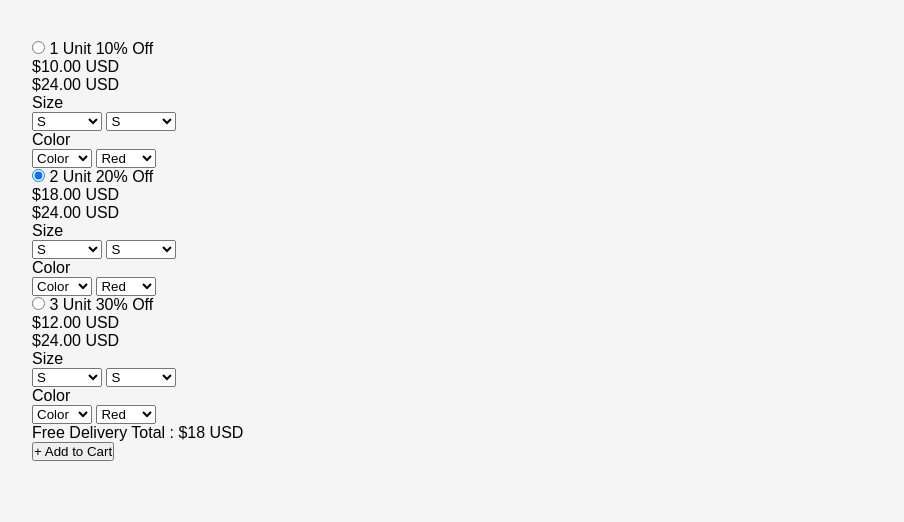
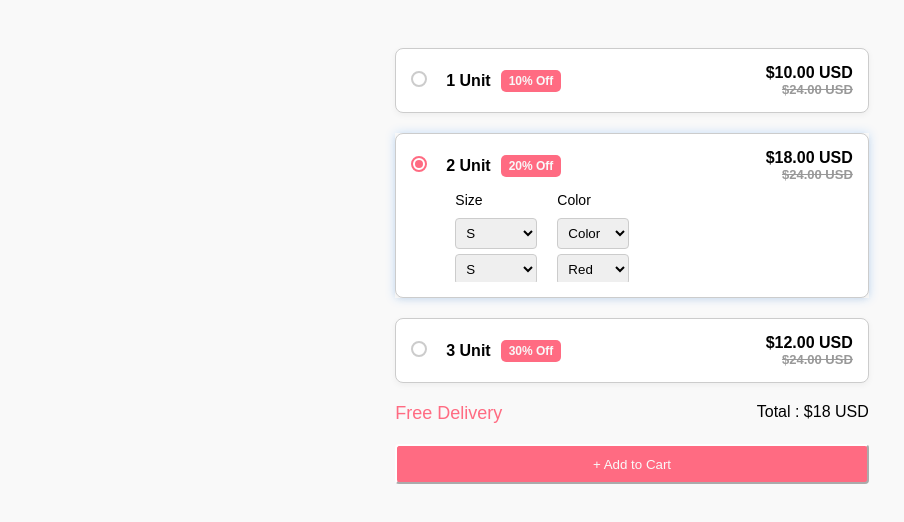
Before and after one commit to mohinisp/interactive-boxes, a plain HTML site: page index.html in a window 1280 px wide. Shown: the whole page, without its empty margins (8-912 px from the left). Drawn offline with Linux system fonts and the light colour scheme.

Commit message:
Update style.css

```diff
--- a/style.css
+++ b/style.css
@@ -1,49 +1,192 @@
-* {
-  margin: 0;
-  padding: 0;
-  box-sizing: border-box;
+body {
+  font-family: Arial, sans-serif;
+  background: #f9f9f9;
+  padding: 20px;
+}
+.input[type="radio"] {
+  accent-color: green;
 }
 
-body {
-  font-family: Arial, sans-serif;
-  background: #f5f5f5;
-  padding: 40px;
+.custom-radio input[type="radio"] {
+  opacity: 0;
+  position: absolute;
 }
 
-.container {
-  max-width: 600px;
-  margin: auto;
+.custom-radio {
+  position: relative;
+  padding-left: 25px;
+  cursor: pointer;
+  display: inline-block;
+  height: 20px;
+}
+
+.custom-radio .checkmark {
+  position: absolute;
+  top: 0;
+  left: 0;
+  height: 12px;
+  width: 12px;
+  background-color: white;
+  border: 2px solid #ccc;
+  border-radius: 50%;
+  transition: border 0.2s ease;
+}
+
+.custom-radio input[type="radio"]:checked + .checkmark {
+  border-color: #ff6b82;
+  background-color: white;
+}
+
+.custom-radio .checkmark::after {
+  content: "";
+  position: absolute;
+  display: none;
+  top: 2px;
+  left: 2px;
+  width: 8px;
+  height: 8px;
+  border-radius: 50%;
+  background: #ff6b82;
+}
+
+.custom-radio input[type="radio"]:checked + .checkmark::after {
+  display: block;
+}
+
+.box-container {
   display: flex;
   flex-direction: column;
+  align-items: center;
   gap: 20px;
+  padding: 20px;
 }
 
-.interactive-box {
-  background-color: white;
-  border-radius: 12px;
-  box-shadow: 0 4px 10px rgba(0,0,0,0.1);
-  transition: all 0.4s ease;
-  overflow: hidden;
-  cursor: pointer;
+.option-box {
+  width: 40%;
 }
 
-.box-header {
-  padding: 20px;
-  font-size: 1.2rem;
-  background-color: #eaeaea;
+.box {
+  flex-grow: 1;
+  border: 1px solid #ccc;
+  border-radius: 8px;
+  padding: 15px;
+  background-color: #fff;
+  transition: all 0.3s ease;
+  box-shadow: 0 2px 6px rgba(0, 0, 0, 0.05);
 }
 
-.box-content {
-  padding: 0 20px;
+.option-box input[type="radio"] {
+  margin-right: 10px;
+}
+
+.top-row {
+  display: flex;
+  justify-content: space-between;
+  align-items: center;
+  font-weight: bold;
+}
+
+.label-group {
+  display: flex;
+  align-items: center;
+  gap: 10px;
+}
+
+.price {
+  text-align: right;
+}
+
+.price .current {
+  font-weight: bold;
+  font-size: 16px;
+  color: #000;
+}
+
+.price .original {
+  font-size: 13px;
+  color: #999;
+  text-decoration: line-through;
+}
+
+.badge {
+  background: #ccc;
+  padding: 4px 8px;
+  border-radius: 5px;
+  font-size: 12px;
+  background-color: #ff6b82;
+  color: #f9f9f9;
+}
+
+.details {
   max-height: 0;
   overflow: hidden;
-  transition: max-height 0.4s ease, padding 0.3s ease;
+  transition: max-height 0.3s ease;
+}
+
+.dropdown-columns {
+  display: flex;
+  align-items: center;
+  gap: 20px;
+  margin-left: 10%;
+  margin-top: 10px;
+}
+.dropdown-row {
   display: flex;
   flex-direction: column;
-  gap: 15px;
+  margin-top: 5px;
+  gap: 5px;
 }
 
-.interactive-box.active .box-content {
-  max-height: 200px;
-  padding: 20px;
+.dropdown-column {
+  display: flex;
+  flex-direction: column;
 }
+
+.dropdown-label {
+  font-size: 14px;
+  font-weight: 500;
+  margin-bottom: 5px;
+}
+
+.dropdown-column select {
+  width: 100%;
+  padding: 6px;
+  border-radius: 4px;
+  border: 1px solid #ccc;
+}
+.option-box.active {
+  border-color: #007bff;
+  box-shadow: 0 0 10px rgba(0, 123, 255, 0.2);
+}
+
+.option-box.active .details {
+  max-height: 100px;
+}
+
+.end-row {
+  display: flex;
+  flex-direction: row;
+  justify-content: space-between;
+  width: 40%;
+}
+
+.delivery-label {
+  color: #ff6b82;
+  font-size: 18px;
+}
+
+.button-group {
+  display: flex;
+  flex-direction: row;
+  width: 40%;
+}
+
+.button {
+  color: #f9f9f9;
+  background-color: #ff6b82;
+  width: 100%;
+  height: 40px;
+  border-radius: 4px;
+  border-color: #fff;
+  padding: 10px;
+}
```
